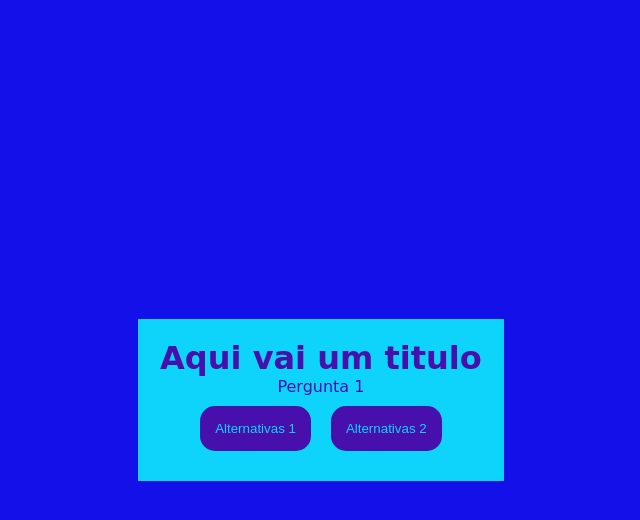
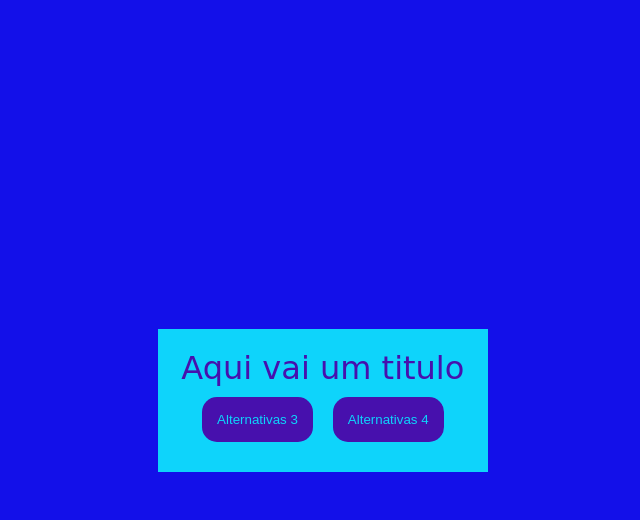
Before and after one commit to douglaslima85/2024-3B-voce-decide, a plain HTML site: page index.html in a window 1280 px wide. Both pictures are taken after a click on the button "Alternativas 1". Shown: the whole page, without its empty margins (321-961 px from the left). Drawn offline with Linux system fonts and the light colour scheme; a web font is replaced by a local one.

Commit message:
Add files via upload

```diff
--- a/main.js
+++ b/main.js
@@ -7,40 +7,84 @@ const pergunta =[
     {
         enunciado: "Pergunta 1",
         alternativas: [
-            "Alternativas 1",
-            "Alternativas 2"
+            {
+                texto:"Alternativas 1",
+                afirmacao:  "resultado 1"
+            },
+            {
+                texto:"Alternativas 2",
+                afirmacao: "resultado 2"
+            }
+
+
         ]
     },
     {
         enunciado: "Pergunta 2",
         alternativas: [
-            "Alternativas 1",
-            "Alternativas 2"
+            {
+                texto:"Alternativas 3",
+                afirmacao: "resultado3"
+            },
+            {
+                texto:"Alternativas 4",
+                afirmacao: "resultado 4"
+            }
+
+
         ]
     },
     {
         enunciado: "Pergunta 3",
         alternativas: [
-            "Alternativas 1",
-            "Alternativas 2"
+            {
+               texto:"Alternativas 5",
+               afirmacao: "resultado 5"
+            },
+            {
+               texto:"Alternativas 6",
+               afirmacao: "resultado 6"
+            }
+
+
         ]
     },
 ]
 let atual = 0;
 let perguntaAtual;
+let historiaFinal = ""
 
-function mostraPergunta(){
+function mostraPergunta() {
+   if (atual >= pergunta.length){
+    mostraResultado();
+    return;
+   }
     perguntaAtual = pergunta[atual];
-    caixaPergunta.textContent = perguntaAtual.enunciado;
+    caixaPergunta.textContent = pergunta.enunciado;
+    caixaAlternativas.textContent="";
     mostraAlternativas();
+
 }
 
 function mostraAlternativas(){
     for(const alternativa of perguntaAtual.alternativas){
         const botaoAlternativas = document.createElement("button");
-        botaoAlternativas.textContent = alternativa;
+        botaoAlternativas.textContent = alternativa.texto;
+        botaoAlternativas.addEventListener("click", () => respostaSelacionada(alternativa))
         caixaAlternativas.appendChild(botaoAlternativas)
     }
 }
+function respostaSelacionada(opcaoSelacionada){
+    const afirmacao = opcaoSelacionada.afirmacao;
+    historiaFinal += afirmacao + " "
+    atual++;
+    mostraPergunta();
+}
+
+function mostraResultado(){
+   caixaPergunta.textContent =" Inicio do texto..."
+   textoResultado.textContent = historiaFinal;
+   caixaAlternativas.textContent = "";
+}
 
 mostraPergunta();
--- a/style.css
+++ b/style.css
@@ -2,6 +2,7 @@
 *{
     margin: 0;
     padding: 0;
+    font-weight: 400;
 }
 
 :root{
```
